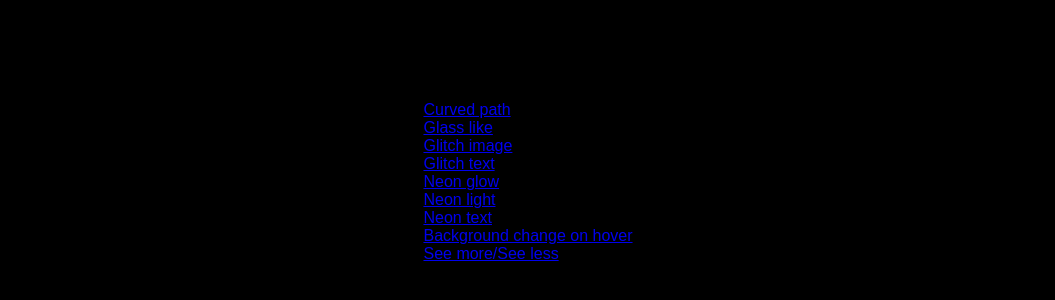
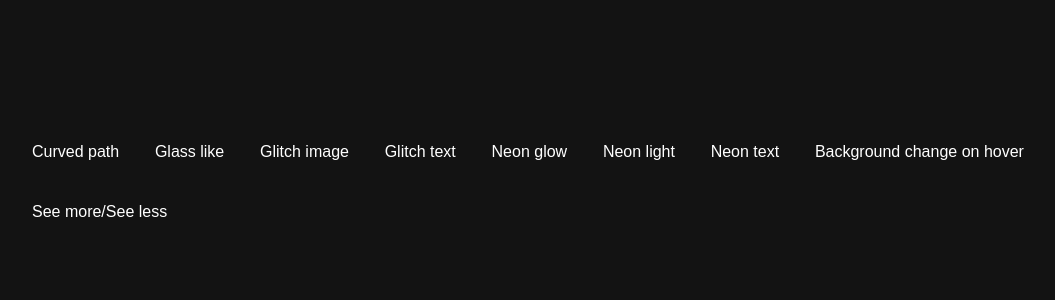
Before and after one commit to mtg84/whimsical-weekends, a plain HTML site: page index.html in a window 1280 px wide. Shown: the part 218-518 px from the top of the page, without its empty margins (112-1167 px from the left). Drawn offline with Linux system fonts and the light colour scheme.

Commit message:
Add basic style

```diff
--- a/style.css
+++ b/style.css
@@ -1,20 +1,38 @@
-*{
+* {
   padding: 0;
   margin: 0;
   border: none;
   box-sizing: border-box;
 }
 
-html{
+html {
   font-family: sans-serif;
+  font-size: 1rem;
+  line-height: 175%;
 }
 
 body {
-
   display: flex;
   justify-content: center;
   align-items: center;
   flex-wrap: wrap;
   min-height: 100vh;
-    background: #000;
+  background: rgba(0, 0, 0, 0.925);
 }
+
+ul {
+  list-style: none;
+  display: flex;
+  flex-wrap: wrap;
+  justify-content: space-between;
+  width: 80%;
+}
+
+ul li {
+  padding: 1rem;
+}
+
+ul li a {
+  color: white;
+  text-decoration: none;
+}
```
Also changed, not shown: index.html (+0 -3 lines). Lines whose indentation alone changed are shown as unchanged.
